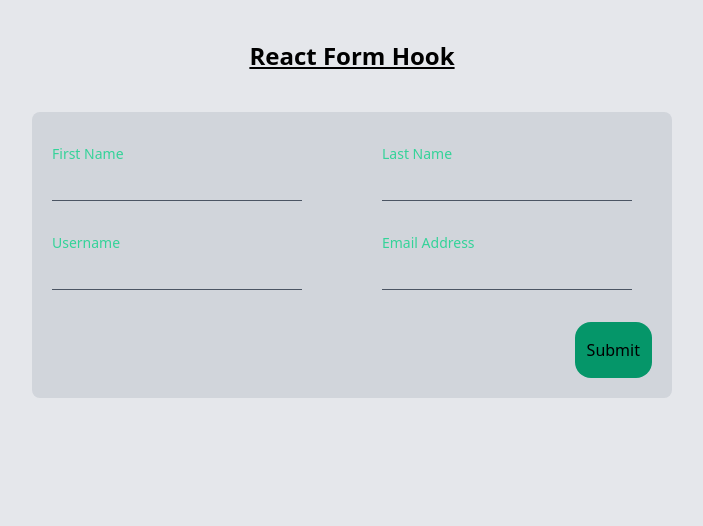
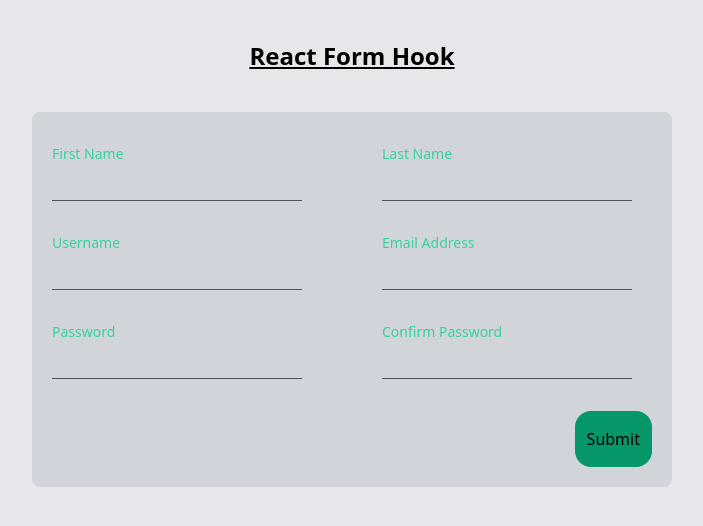
Before and after one commit to Root1-2/form-hook, a React (Vite) app: page / in a window 1280 px wide. Shown: the top 526 px of the page, without its empty margins (288-991 px from the left). Built offline with nearby package versions, Linux system fonts and the light colour scheme.

Commit message:
devTools init

```diff
--- a/src/App.jsx
+++ b/src/App.jsx
@@ -1,15 +1,16 @@
 import Input from "./Input";
 import { useForm } from "react-hook-form";
+import { DevTool } from "@hookform/devtools";
 
 function App() {
-  const { register } = useForm();
+  const { register, control } = useForm();
 
   return (
     <div className="h-screen bg-gray-200">
       <p className="pt-10 text-center text-2xl font-semibold underline">
         React Form Hook
       </p>
-
+      <form>
         <div className="flex justify-center">
           <div className="mt-10 w-1/2 rounded-lg bg-gray-300 p-5">
             <div className="flex flex-wrap gap-x-20">
@@ -37,6 +38,18 @@ function App() {
                 name="email"
                 register={register}
               />
+              <Input
+                label="Password"
+                id="pass"
+                name="pass"
+                register={register}
+              />
+              <Input
+                label="Confirm Password"
+                id="conPass"
+                name="conPass"
+                register={register}
+              />
             </div>
             <div className="mt-3 flex justify-end">
               <button className="rounded-2xl bg-emerald-600 px-3 py-4">
@@ -45,6 +58,8 @@ function App() {
             </div>
           </div>
         </div>
+      </form>
+      <DevTool control={control} />
     </div>
   );
 }
```
Lines whose indentation alone changed are shown as unchanged.
